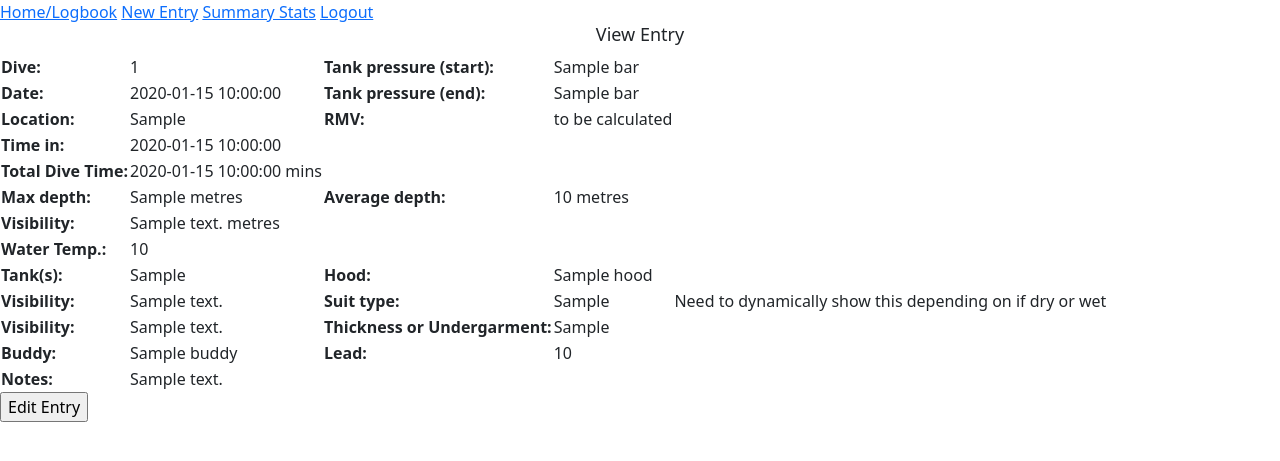
After one commit to mateypotatey/EzDive, a Flask app: template templates/entry.html in a window 1280 px wide. The commit adds this page. Shown: the top 461 px of the page. Run offline with Flask 2, Linux system fonts and the light colour scheme; the template is opened without the code that fills it: most values are stand-ins (such as "Sample title", 1, 10 or a date in 2020).

Commit message:
Added view page

```diff
--- a/app.py
+++ b/app.py
@@ -46,6 +46,15 @@ def index():
 
     return render_template("index.html", user=current_user["username"], dive_log=dive_log, dive_count=dive_count)
 
+@app.route("/view", methods=["POST"])
+@login_required
+def view():
+    dive_id = request.form.get("id")
+    dive_log = sql_select("SELECT * FROM entries WHERE log_id = ?", (dive_id,)).fetchone()
+    print(dive_log)
+
+    return render_template("entry.html", dive_log = dive_log)
+
 
 @app.route("/new", methods=["GET", "POST"])
 @login_required
@@ -55,10 +64,9 @@ def new_entry():
     dive_log = sql_select("SELECT * FROM entries WHERE diver_id = ?", (session["user_id"],)).fetchall()
 
     dive_count = len(dive_log)
-    idx = -1
 
-    #Auto-incrementing dive number to correct number
-    next_dive = (next_dive_number(dive_log, idx))
+    #Auto-incrementing dive number to 'official' dive number
+    next_dive = (next_dive_number(dive_log, idx = -1))
 
     if request.method == "POST":
         dive_number = request.form.get("dive_number")
@@ -147,10 +155,14 @@ def edit():
     buddy = request.form.get("buddy")
     dive_notes = request.form.get("notes")
 
+    #TODO: Changing the undergarment shows up as none, even when something is entered. Does it have to do with None value in SQL?
+    #Looks like even adding a new entry and adding values to drysuit undergarment, lead weight and wetsuit thickness does nothing.
+    print(ds_undergarment)
+
     dive_entry = [dive_number, date, location, time_in, dive_time, max_depth, avg_depth, visibility, tank_type, in_pressure, out_pressure, water_temp,
         lead_weight, suit_type, hood, wetsuit_thickness, ds_undergarment, buddy, dive_notes, session["user_id"], dive_log]
 
-     #Check to see if anything was entered. Return error message if all fields were left blank.
+    #Check to see if anything was entered. Return error message if all fields were left blank.
     if check_entry_validity(dive_entry) == False:
         return apology("You need to fill out something for the dive to count!")
 
--- /dev/null
+++ b/templates/entry.html
@@ -0,0 +1,82 @@
+{% extends "template.html" %}
+{% block title %}View Entry{% endblock %}
+{% block body %}
+
+<h4>View Entry</h4>
+<table>
+    <tr>
+        <td><b>Dive: </b></td>
+        <td>{{dive_log["dive_number"]}}</td>
+        <td><b>Tank pressure (start): </b></td>
+        <td>{{dive_log["in_pressure"]}} bar</td>
+    </tr>
+    <tr>
+        <td><b>Date: </b></td>
+        <td>{{dive_log["dive_date"]}}</td>
+        <td><b>Tank pressure (end): </b></td>
+        <td>{{dive_log["out_pressure"]}} bar</td>
+    </tr>
+    <tr>
+        <td><b>Location: </b></td>
+        <td>{{dive_log["dive_location"]}}</td>
+        <td><b>RMV: </b></td>
+        <td>to be calculated</td>
+    </tr>
+    <tr>
+        <td><b>Time in: </b></td>
+        <td>{{dive_log["time_in"]}}</td>
+    </tr>
+    <tr>
+        <td><b>Total Dive Time: </b></td>
+        <td>{{dive_log["dive_time"]}} mins</td>
+    </tr>
+    <tr>
+        <td><b>Max depth: </b></td>
+        <td>{{dive_log["max_depth"]}} metres</td>
+        <td><b>Average depth: </b></td>
+        <td>{{dive_log["avg_depth"]}} metres</td>
+    </tr>
+    <tr>
+        <td><b>Visibility: </b></td>
+        <td>{{dive_log["visibility"]}} metres</td>
+    </tr>
+    <tr>
+        <td><b>Water Temp.: </b></td>
+        <td>{{dive_log["water_temp"]}}</td>
+    </tr>
+    <tr>
+        <td><b>Tank(s): </b></td>
+        <td>{{dive_log["tank_type"]}}</td>
+        <td><b>Hood: </b></td>
+        <td>{{dive_log["hood"]}}</td>
+    </tr>
+    <tr>
+        <td><b>Visibility: </b></td>
+        <td>{{dive_log["visibility"]}}</td>
+        <td><b>Suit type: </b></td>
+        <td>{{dive_log["suit_type"]}}</td>
+        <td>Need to dynamically show this depending on if dry or wet</td>
+    </tr>
+    <tr>
+        <td><b>Visibility: </b></td>
+        <td>{{dive_log["visibility"]}}</td>
+        <td><b>Thickness or Undergarment: </b></td>
+        <td>{{dive_log["wetsuit_thickness"]}}</td>
+    </tr>
+    <tr>
+        <td><b>Buddy: </b></td>
+        <td>{{dive_log["buddy"]}}</td>
+        <td><b>Lead: </b></td>
+        <td>{{dive_log["lead_weight"]}}</td>
+    </tr>
+    <tr>
+        <td><b>Notes: </b></td>
+        <td>{{dive_log["dive_notes"]}}</td>
+    </tr>
+</table>
+
+<form action="/editButton" method="post">
+    <input name="id" type="hidden" value="{{ dive_log.log_id }}">
+    <input type="submit" value="Edit Entry">
+</form>
+{% endblock %}
--- a/templates/index.html
+++ b/templates/index.html
@@ -26,9 +26,9 @@
           <td>{{dive.dive_time}}</td>
           <td>{{dive.buddy}}</td>
           <td>
-            <form action="/editButton" method="post">
+            <form action="/view" method="post">
                 <input name="id" type="hidden" value="{{ dive.log_id }}">
-                <input type="submit" value="Edit/Delete">
+                <input type="submit" value="View">
             </form>
         </td>
         </tr>
```
Also changed, not shown: helpers.py (+17 -15 lines), ezdive.db.
